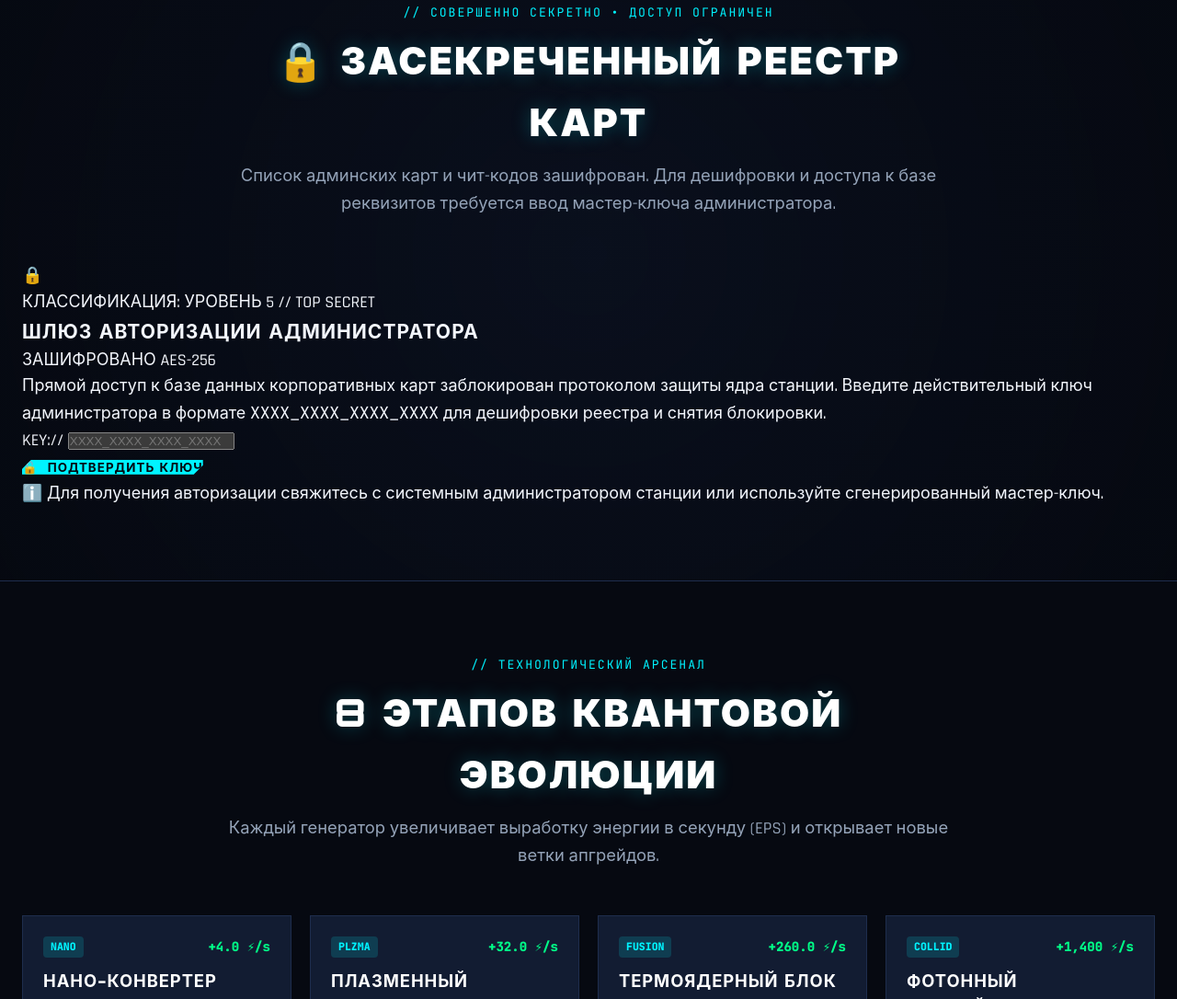
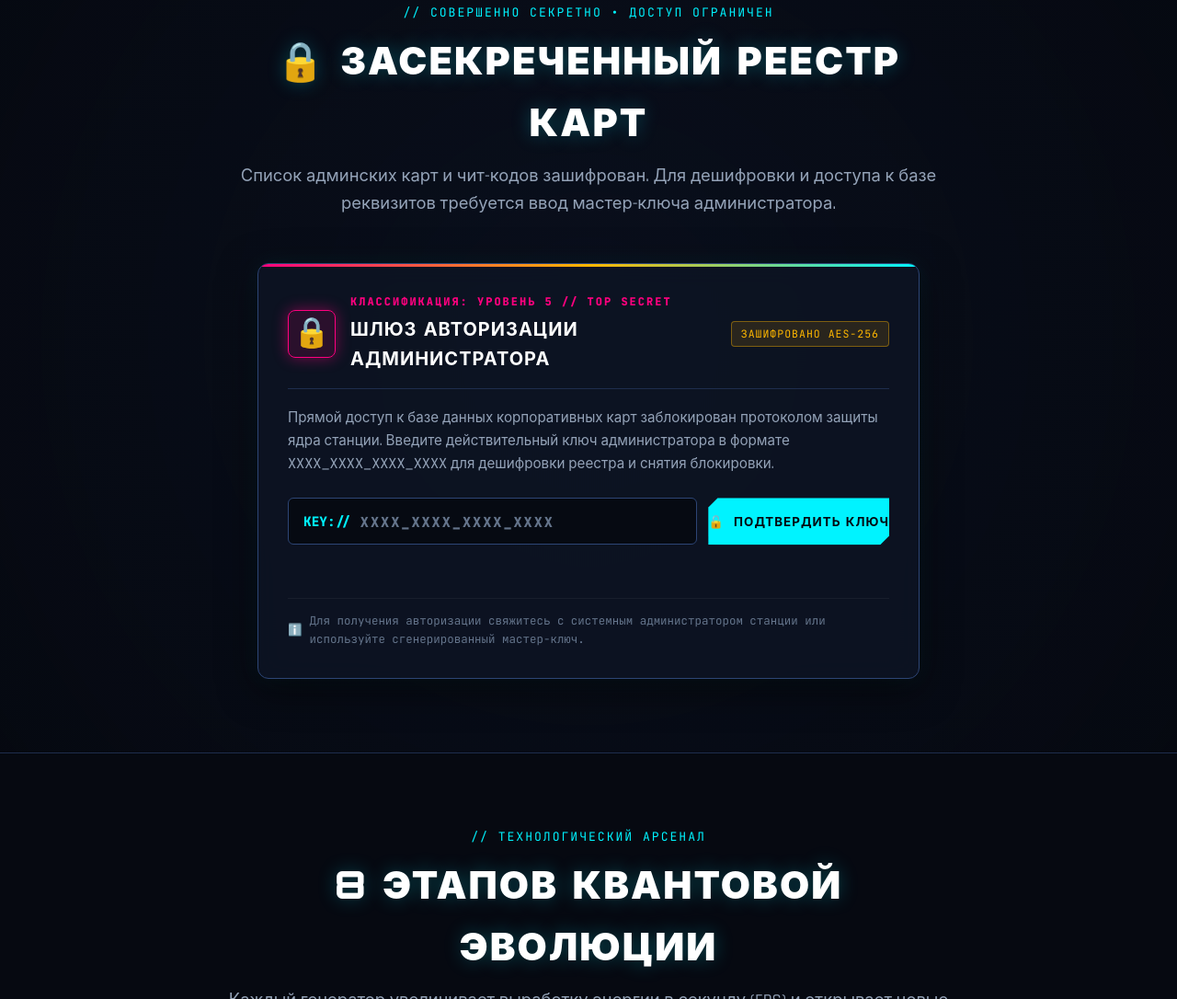
Before and after one commit to gaflex1986/cybercoreclicker, a plain HTML site: page index.html in a window 1280 px wide. Shown: the part 3202-4288 px from the top of the page at 92% size. Drawn offline with Linux system fonts and the light colour scheme.

Commit message:
Add files via upload

```diff
--- a/style.css
+++ b/style.css
@@ -969,6 +969,248 @@ kbd {
   border-bottom: 1px solid var(--border-dim);
 }
 
+/* Admin Security Gate (Classified Cards) */
+.admin-gate-panel {
+  max-width: 720px;
+  margin: 0 auto;
+  position: relative;
+}
+
+.admin-gate-card {
+  background: rgba(13, 20, 36, 0.85);
+  border: 1px solid var(--border-bright);
+  border-radius: 12px;
+  padding: 32px;
+  position: relative;
+  box-shadow: 0 10px 40px rgba(0, 0, 0, 0.6), 0 0 25px rgba(0, 243, 255, 0.08);
+  backdrop-filter: blur(12px);
+  overflow: hidden;
+}
+
+.admin-gate-card::before {
+  content: '';
+  position: absolute;
+  top: 0;
+  left: 0;
+  right: 0;
+  height: 3px;
+  background: linear-gradient(90deg, #ff007f 0%, #ffb700 50%, #00f3ff 100%);
+}
+
+.gate-status-header {
+  display: flex;
+  align-items: center;
+  gap: 16px;
+  margin-bottom: 20px;
+  padding-bottom: 16px;
+  border-bottom: 1px solid var(--border-dim);
+}
+
+.gate-lock-icon {
+  font-size: 2rem;
+  display: flex;
+  align-items: center;
+  justify-content: center;
+  width: 52px;
+  height: 52px;
+  background: rgba(255, 0, 127, 0.12);
+  border: 1px solid var(--magenta);
+  border-radius: 8px;
+  box-shadow: 0 0 16px var(--magenta-glow);
+}
+
+.gate-title-block {
+  flex: 1;
+}
+
+.gate-classified-label {
+  font-family: var(--font-mono);
+  font-size: 0.75rem;
+  letter-spacing: 2px;
+  color: var(--magenta);
+  font-weight: 700;
+  margin-bottom: 4px;
+}
+
+.gate-title {
+  font-family: var(--font-display);
+  font-size: 1.25rem;
+  color: #fff;
+  letter-spacing: 1px;
+}
+
+.gate-badge-encrypted {
+  font-family: var(--font-mono);
+  font-size: 0.72rem;
+  color: var(--gold);
+  background: rgba(255, 183, 0, 0.12);
+  border: 1px solid rgba(255, 183, 0, 0.4);
+  padding: 4px 10px;
+  border-radius: 4px;
+  letter-spacing: 1px;
+  white-space: nowrap;
+}
+
+.gate-description {
+  color: var(--text-muted);
+  font-size: 0.95rem;
+  line-height: 1.6;
+  margin-bottom: 24px;
+}
+
+.admin-key-form {
+  display: flex;
+  gap: 12px;
+  align-items: stretch;
+}
+
+.admin-input-wrapper {
+  flex: 1;
+  display: flex;
+  align-items: center;
+  background: rgba(6, 9, 17, 0.9);
+  border: 1px solid var(--border-bright);
+  border-radius: 6px;
+  padding: 0 16px;
+  transition: all 0.2s ease;
+}
+
+.admin-input-wrapper:focus-within {
+  border-color: var(--cyan);
+  box-shadow: 0 0 16px var(--cyan-glow);
+}
+
+.admin-input-prefix {
+  font-family: var(--font-mono);
+  font-size: 0.9rem;
+  font-weight: 700;
+  color: var(--cyan);
+  user-select: none;
+  margin-right: 10px;
+}
+
+.admin-key-input {
+  flex: 1;
+  background: transparent;
+  border: none;
+  outline: none;
+  color: #ffffff;
+  font-family: var(--font-mono);
+  font-size: 1.15rem;
+  font-weight: 700;
+  letter-spacing: 2px;
+  padding: 12px 0;
+  text-transform: uppercase;
+}
+
+.admin-key-input::placeholder {
+  color: var(--text-dim);
+  letter-spacing: 2px;
+  font-size: 0.95rem;
+}
+
+.admin-key-status {
+  margin-top: 14px;
+  min-height: 24px;
+  font-family: var(--font-mono);
+  font-size: 0.88rem;
+  transition: opacity 0.3s ease;
+}
+
+.admin-key-status .error {
+  color: #ff3366;
+  text-shadow: 0 0 8px rgba(255, 51, 102, 0.5);
+  display: flex;
+  align-items: center;
+  gap: 6px;
+}
+
+.admin-key-status .success {
+  color: var(--green);
+  text-shadow: 0 0 8px var(--green-glow);
+  display: flex;
+  align-items: center;
+  gap: 6px;
+}
+
+.gate-footer-hint {
+  margin-top: 20px;
+  padding-top: 14px;
+  border-top: 1px solid rgba(255, 255, 255, 0.05);
+  font-family: var(--font-mono);
+  font-size: 0.78rem;
+  color: var(--text-dim);
+  display: flex;
+  align-items: center;
+  gap: 8px;
+}
+
+@keyframes cyberShake {
+  0%, 100% { transform: translateX(0); }
+  20%, 60% { transform: translateX(-8px); }
+  40%, 80% { transform: translateX(8px); }
+}
+
+.cyber-shake {
+  animation: cyberShake 0.4s ease;
+  border-color: #ff3366 !important;
+}
+
+/* Unlocked cards view */
+.terminal-card-selector-wrapper {
+  display: flex;
+  flex-direction: column;
+}
+
+.unlocked-bar-header {
+  display: flex;
+  align-items: center;
+  justify-content: space-between;
+  padding: 8px 12px;
+  background: rgba(0, 255, 136, 0.08);
+  border: 1px solid rgba(0, 255, 136, 0.3);
+  border-radius: 6px;
+  margin-bottom: 12px;
+}
+
+.unlocked-status-box {
+  display: flex;
+  align-items: center;
+  gap: 8px;
+}
+
+.status-indicator-green {
+  color: var(--green);
+  text-shadow: 0 0 8px var(--green-glow);
+}
+
+.unlocked-title {
+  font-family: var(--font-mono);
+  font-size: 0.8rem;
+  font-weight: 700;
+  color: var(--green);
+  letter-spacing: 1px;
+}
+
+.cyber-btn-mini {
+  background: rgba(255, 0, 127, 0.15);
+  border: 1px solid rgba(255, 0, 127, 0.4);
+  color: #ff508c;
+  font-family: var(--font-mono);
+  font-size: 0.75rem;
+  padding: 4px 10px;
+  border-radius: 4px;
+  cursor: pointer;
+  transition: all 0.2s ease;
+}
+
+.cyber-btn-mini:hover {
+  background: rgba(255, 0, 127, 0.3);
+  border-color: #ff007f;
+  color: #fff;
+  box-shadow: 0 0 10px rgba(255, 0, 127, 0.4);
+}
+
 .terminal-container {
   max-width: 1200px;
   margin: 0 auto;
```
